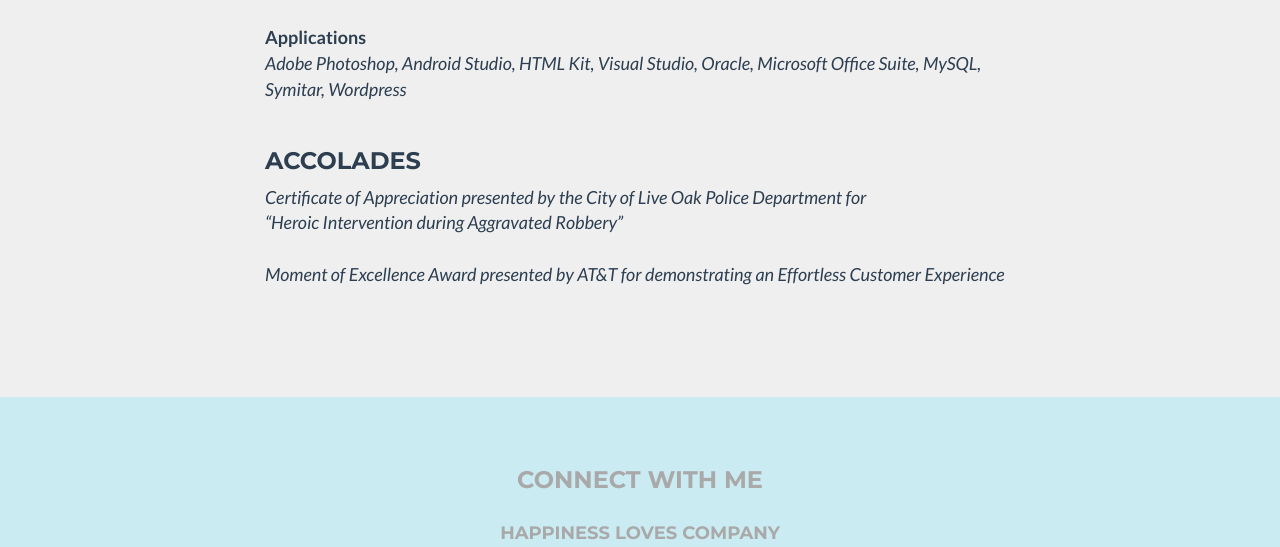
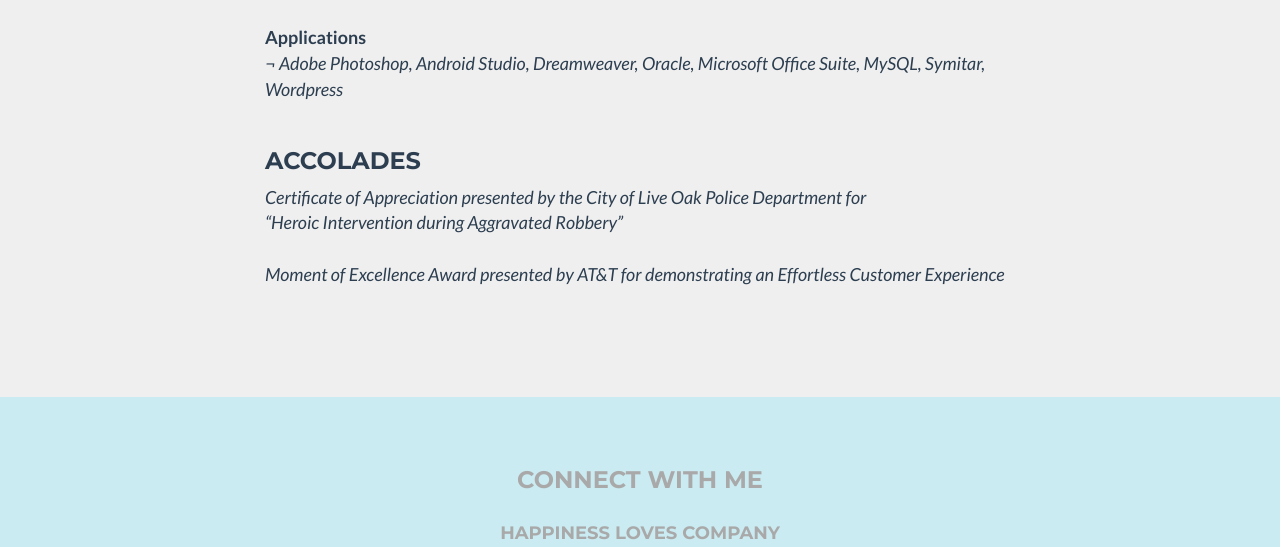
Before and after one commit to AntoineJackson/AntoineJackson.github.io, a website: page index.html in a window 1280 px wide. Shown: the part 3668-4215 px from the top of the page. Drawn offline with nearby package versions, Linux system fonts and the light colour scheme.

Commit message:
update resume

```diff
--- a/index.html
+++ b/index.html
@@ -177,7 +177,7 @@
                       Python <meter value="1" min="0" max="10" alt="">Fundamental Awareness</meter><br>
                       PowerOn <meter value="3" min="0" max="10">Intermediate</meter></i><br><br>
                    <b>Applications</b><br>
-                   <i>Adobe Photoshop, Android Studio, HTML Kit, Visual Studio, Oracle, Microsoft Office Suite, MySQL, Symitar, Wordpress</i><br><br>
+                   <i>¬ Adobe Photoshop, Android Studio, Dreamweaver, Oracle, Microsoft Office Suite, MySQL, Symitar, Wordpress</i><br><br>
 
                    <h3>ACCOLADES</h3>
                    <i>Certificate of Appreciation presented by the City of Live Oak Police Department for<br>“Heroic Intervention during Aggravated Robbery”</i><br><br>
```
